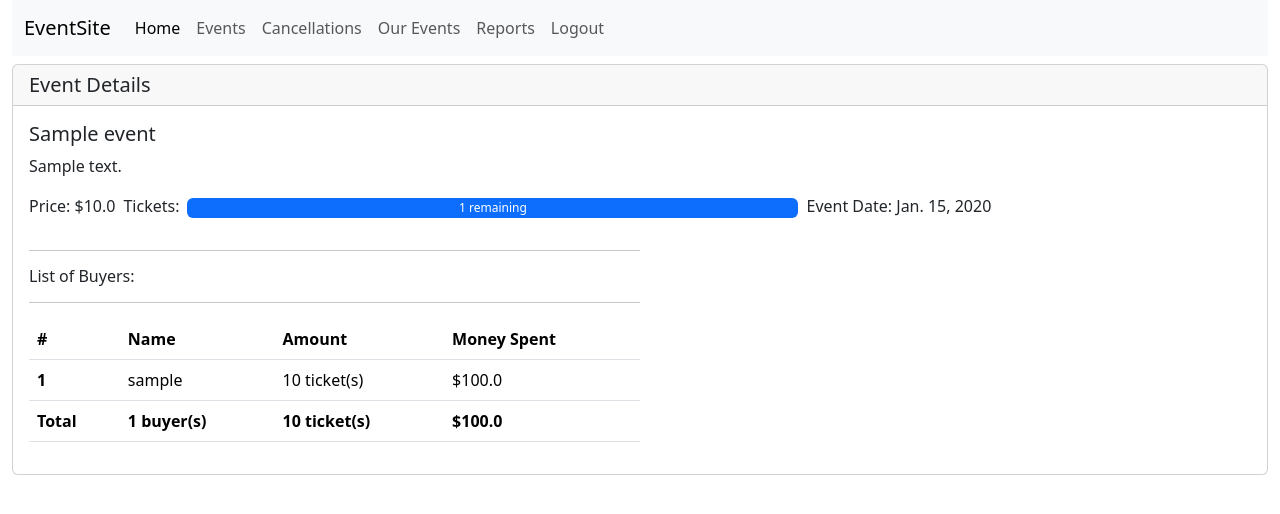
After one commit to hashimalsabbagh/Event-Ticket-Sales, a Django app: page /yourevents/event/1 in a window 1280 px wide. The commit adds this page. Shown: the top 514 px of the page. Run offline with Django 4.2, Linux system fonts and the light colour scheme; a user stored in the database is signed in; tables that the repository leaves empty hold one stand-in row (values such as "Sample post"); some libraries are stand-ins or nearby versions.

Commit message:
Added user types and event details for event host

```diff
--- a/eventsite/urls.py
+++ b/eventsite/urls.py
@@ -34,5 +34,8 @@ urlpatterns = [
     path('cancellations/', views.manageCancellation, name='manageCancellation'),
     path('cancellations/approve/<int:id>/', views.approve_cancellation, name='approve_cancellation'),
     path('cancellations/reject/<int:id>/', views.reject_cancellation, name='reject_cancellation'),
+    path('yourevents/', views.hostEvents, name="hostEvents"),
+    path('yourevents/addEvent/', views.addEvent, name="addEvent"),
+    path('yourevents/event/<int:id>', views.detailEvent, name="detailEvent"),
 
 ]
--- a/main/admin.py
+++ b/main/admin.py
@@ -6,4 +6,5 @@ admin.site.register(TicketsPurchased)
 admin.site.register(Wallet)
 admin.site.register(CancellationRequest)
 admin.site.register(Transactions)
+admin.site.register(UserProfile)
 # Register your models here.
--- a/main/templates/main/base.html
+++ b/main/templates/main/base.html
@@ -24,18 +24,30 @@
               </li>
 
               {% if request.user.is_authenticated %}
+               {% if request.user.is_superuser %}  <!-- if user is admin -->
+                <li class="nav-item">
+                <a class="nav-link" href="{% url "manageCancellation" %}">Cancellations</a>
+                </li>
+               {% endif %}
+               {% if request.user.userprofile.type == 'normal' %} <!-- if user is normal -->
                 <li class="nav-item">
                  <a class="nav-link" href="{% url "viewReservations" %}">My Reservations</a>
                 </li>
-              {% if request.user.is_superuser %}
-              <li class="nav-item">
-                <a class="nav-link" href="{% url "manageCancellation" %}">Cancellations</a>
-              </li>
-              {% else %}
+
                 <li class="nav-item">
                  <a class="nav-link" href="{% url "viewWallet" %}">Wallet</a>
                 </li>
+               {% elif request.user.userprofile.type == 'host' %}
+                <li class="nav-item">
+                 <a class="nav-link" href="{% url "hostEvents" %}">Our Events</a>
+                </li>
+
+                <li class="nav-item">
+                 <a class="nav-link" href="#">Reports</a>
+                </li>
                {% endif %}
+
+
                <li class="nav-item">
                 <a class="nav-link" href="{% url 'logout' %}">Logout</a>
                </li>
--- /dev/null
+++ b/main/templates/main/details.html
@@ -0,0 +1,68 @@
+{% extends "main/base.html" %}
+{% load bootstrap5 %}
+{% block title %} Your Events {% endblock  %}
+{% block content %}
+
+ <div class="card mt-2">
+
+     <h5 class="card-header">Event Details </h5>
+
+     <div class="card-body">
+      <h5 class="card-title">{{event.event_name}}</h5>
+      <p class="card-text">{{event.event_description}}</p>
+      <div class="d-flex flex-row">
+          <div class="me-2"><p> Price: ${{event.price}} </p></div>
+          <div class="me-2"> <p>Tickets: </p> </div>
+          <div class="progress w-50 mt-1" style="height: 20px">
+              <div class="progress-bar" role="progressbar"
+                   style="width: {% widthratio event.tickets_no event.max_tickets_no 100 %}%;"
+                   aria-valuenow="{{ event.tickets_no }}"
+                   aria-valuemin="0" aria-valuemax="{{event.max_tickets_no}}">
+
+                   {{event.tickets_no}} remaining
+              </div>
+
+          </div>
+          <div class="ms-2"> <p>Event Date: {{ event.end_date}} </p> </div>
+
+      </div>
+
+
+      <hr class="w-50">
+      <h6> List of Buyers: </h6>
+      <hr class="w-50">
+      <div>
+        <table class="table w-50">
+            <thead>
+              <tr>
+                <th scope="col">#</th>
+                <th scope="col">Name</th>
+                <th scope="col">Amount</th>
+                <th scope="col"> Money Spent</th>
+              </tr>
+            </thead>
+            <tbody>
+            {% for buyer in buyers %}
+              <tr>
+                <th scope="row">{{forloop.counter}}</th>
+                <td>{{buyer.user__username}}</td>
+                <td>{{buyer.totaltickets}} ticket(s) </td>
+                <td>${{buyer.moneyspent}}</td>
+
+              </tr>
+            {% endfor %}
+             <tr>
+                <th scope="row"> Total </th>
+                <th>{{event.numberofbuyers|default:'0'}} buyer(s)</th>
+                <th>{{event.tickets_sold|default:'0'}} ticket(s)</th>
+                <th>${{event.revenue|default:'0.0'}}</th>
+             </tr>
+            </tbody>
+        </table>
+      </div>
+
+
+     </div>
+ </div>
+
+{% endblock  %}
--- a/main/templates/main/events.html
+++ b/main/templates/main/events.html
@@ -28,9 +28,10 @@
             </div>
             <div class="ms-2"> <p>Event Date: {{ event.end_date}} </p> </div>
         </div>
-        {% if request.user.is_authenticated %}
+        {% if request.user.is_authenticated and request.user.userprofile.type == 'normal' %}
             {% if event.id in bought %}
              <p> You've already bought this </p>
+
             {% else %}
              <button type="button" class="btn btn-primary" data-bs-toggle="modal" data-bs-target="#buyTickets{{event.id}}">
                 Buy Tickets   <!-- Modal Button -->
@@ -81,6 +82,8 @@
                </script>
             </div>
           </div>
+        {% elif request.user.userprofile.type == 'host' or user.is_superuser %}
+         <p>  </p>
         {% else %}
          <div class="d-flex flex-row">
             <div class="mt-2"> <p class="fs-5"> Log in to buy tickets! </p> </div>
--- a/main/templates/main/register.html
+++ b/main/templates/main/register.html
@@ -22,6 +22,11 @@
                 {% bootstrap_field form.password layout='vertical' %}
             </div>
 
+            <div class="">
+                {% bootstrap_field form.type layout='vertical' %}
+            </div>
+
+
             <button type="submit" class="btn btn-primary w-10 mt-3">Register</button>
           </form>
     </div>
--- a/main/templates/main/wallet.html
+++ b/main/templates/main/wallet.html
@@ -26,15 +26,15 @@
     {% for transaction in transactions %}
     <div class="card mt-2">
      {% if forloop.first %}
-      <h5 class="card-header">Latest</h5>
+      <h5 class="card-header">Latest transactions</h5>
      {% endif %}
       <div class="card-body">
        {% if transaction.amount >= 0 %}
        <h5 class="card-title"><svg fill="#25850a" width="24px" height="24px" viewBox="0 0 24.00 24.00" xmlns="http://www.w3.org/2000/svg" stroke="#25850a"><g id="SVGRepo_bgCarrier" stroke-width="0"></g><g id="SVGRepo_tracerCarrier" stroke-linecap="round" stroke-linejoin="round" stroke="#CCCCCC" stroke-width="0.048"></g><g id="SVGRepo_iconCarrier"> <path d="M17.0020048,13 C17.5542895,13 18.0020048,13.4477153 18.0020048,14 C18.0020048,14.5128358 17.6159646,14.9355072 17.1186259,14.9932723 L17.0020048,15 L5.41700475,15 L8.70911154,18.2928932 C9.0695955,18.6533772 9.09732503,19.2206082 8.79230014,19.6128994 L8.70911154,19.7071068 C8.34862757,20.0675907 7.78139652,20.0953203 7.38910531,19.7902954 L7.29489797,19.7071068 L2.29489797,14.7071068 C1.69232289,14.1045317 2.07433707,13.0928192 2.88837381,13.0059833 L3.00200475,13 L17.0020048,13 Z M16.6128994,4.20970461 L16.7071068,4.29289322 L21.7071068,9.29289322 C22.3096819,9.8954683 21.9276677,10.9071808 21.1136309,10.9940167 L21,11 L7,11 C6.44771525,11 6,10.5522847 6,10 C6,9.48716416 6.38604019,9.06449284 6.88337887,9.00672773 L7,9 L18.585,9 L15.2928932,5.70710678 C14.9324093,5.34662282 14.9046797,4.77939176 15.2097046,4.38710056 L15.2928932,4.29289322 C15.6533772,3.93240926 16.2206082,3.90467972 16.6128994,4.20970461 Z"></path> </g></svg> ${{transaction.amount}}</h5>
-        <p class="card-text">${{transaction.amount}} was added at {{transaction.created_at}}</p>             <!-- display transactions and check amount -->
+        <p class="card-text">${{transaction.amount}} was added on {{transaction.created_at}}</p>             <!-- display transactions and check amount -->
        {% else %}
        <h5 class="card-title"><svg fill="#ad0000" width="24px" height="24px" viewBox="0 0 24.00 24.00" xmlns="http://www.w3.org/2000/svg" stroke="#ad0000"><g id="SVGRepo_bgCarrier" stroke-width="0"></g><g id="SVGRepo_tracerCarrier" stroke-linecap="round" stroke-linejoin="round" stroke="#CCCCCC" stroke-width="0.048"></g><g id="SVGRepo_iconCarrier"> <path d="M17.0020048,13 C17.5542895,13 18.0020048,13.4477153 18.0020048,14 C18.0020048,14.5128358 17.6159646,14.9355072 17.1186259,14.9932723 L17.0020048,15 L5.41700475,15 L8.70911154,18.2928932 C9.0695955,18.6533772 9.09732503,19.2206082 8.79230014,19.6128994 L8.70911154,19.7071068 C8.34862757,20.0675907 7.78139652,20.0953203 7.38910531,19.7902954 L7.29489797,19.7071068 L2.29489797,14.7071068 C1.69232289,14.1045317 2.07433707,13.0928192 2.88837381,13.0059833 L3.00200475,13 L17.0020048,13 Z M16.6128994,4.20970461 L16.7071068,4.29289322 L21.7071068,9.29289322 C22.3096819,9.8954683 21.9276677,10.9071808 21.1136309,10.9940167 L21,11 L7,11 C6.44771525,11 6,10.5522847 6,10 C6,9.48716416 6.38604019,9.06449284 6.88337887,9.00672773 L7,9 L18.585,9 L15.2928932,5.70710678 C14.9324093,5.34662282 14.9046797,4.77939176 15.2097046,4.38710056 L15.2928932,4.29289322 C15.6533772,3.93240926 16.2206082,3.90467972 16.6128994,4.20970461 Z"></path> </g></svg> ${{transaction.amount|negate}}</h5>
-        <p class="card-text">${{transaction.amount|negate}} was spent at {{transaction.created_at}}</p>
+        <p class="card-text">${{transaction.amount|negate}} was spent on {{transaction.created_at}}</p>
        {% endif %}
 
       </div>
--- a/main/views.py
+++ b/main/views.py
@@ -1,10 +1,10 @@
 from django.shortcuts import render, redirect, get_object_or_404
-from django.http import HttpResponse, HttpRequest
+from django.http import HttpResponse, HttpRequest, HttpResponseForbidden
 from .forms import *
 from django.contrib.auth import authenticate, login as auth_login
 from django.contrib.auth.decorators import login_required, user_passes_test
 from django.contrib.auth import logout
-from django.db.models import F
+from django.db.models import F, ExpressionWrapper, FloatField, Sum, Count
 from django.contrib import messages
 
 def home(request):
@@ -26,6 +26,7 @@ def register(request):
             new_user = authenticate(username=form.cleaned_data['username'], password=form.cleaned_data['password'])
             auth_login(request, new_user)
             Wallet.objects.create(user=new_user, money=0.00)
+            UserProfile.objects.create(user=new_user, type=form.cleaned_data['type'])
             return redirect('home')
     else:
         form = UserForm()
@@ -73,6 +74,9 @@ def buyTickets(request, id):
             return redirect('viewEvents')
         if quantity > 10:
             messages.error(request, "You are only allowed a maximum of 10 tickets")   # don't allow more than 10 ticket purchases
+            return redirect('viewEvents')
+        if UserProfile.objects.get(user=request.user).type == 'host':    # don't allow hosts to buy tickets
+            messages.error(request, "You cannot buy tickets as a host")
             return redirect('viewEvents')
         if event.tickets_no >= quantity:
             if quantity * event.price > wallet.money:   # checks if user has enough money. if not: redirect and show error message
@@ -180,6 +184,50 @@ def reject_cancellation(request, id):
 
     return redirect('manageCancellation')
 
+@login_required
+def hostEvents(request):
+    revenue_exp = ExpressionWrapper(
+        F('ticketspurchased__quantity') * F('price'),   # calculate revenue using price of event and quantity of tickets purchased
+        output_field = FloatField()
+    )
+    events = Events.objects.filter(event_host = request.user).annotate(revenue=Sum(revenue_exp)).order_by('end_date')
+    return render(request, 'main/hostevents.html', {'events' : events})
 
+@login_required
+def addEvent(request):
+    if UserProfile.objects.get(user=request.user).type != 'host':
+            return HttpResponseForbidden("You are not allowed to add events")
+    if request.method == 'POST':
+        form = EventForm(request.POST)
+        if form.is_valid():
+            event = form.save(commit=False)
+            event.event_host = request.user
+            event.save()
+            return redirect('hostEvents')
+    else:
+        form = EventForm()
+    return render(request, 'main/addEvent.html', {'form': form})
+
+@login_required
+def detailEvent(request, id):
+    if UserProfile.objects.get(user=request.user).type != 'host':
+            return HttpResponseForbidden("You are not allowed to see this page")
+    revenue_exp = ExpressionWrapper(
+          F('ticketspurchased__quantity') * F('price'),   # calculate revenue using price of event and quantity of tickets purchased
+        output_field = FloatField()
+    )
+    event = Events.objects.filter(id = id).annotate(
+        revenue=Sum(revenue_exp),  # total money made
+        tickets_sold = Sum('ticketspurchased__quantity'),  # total number of tickets sold
+        numberofbuyers = Count('ticketspurchased__user', distinct=True) # number of distinct buyers
+    ).first()
+
+    buyers = TicketsPurchased.objects.filter(event=event).values(
+        'user__username'
+    ).annotate(
+        totaltickets = Sum('quantity'),   # number of tickets each user bought
+        moneyspent = Sum(F('quantity') * F('event__price'))  # amount of money each user spent
+    )
+    return render(request, 'main/details.html', {'event' : event, 'buyers' : buyers})
 
 # Create your views here.
```
Also changed, not shown: main/forms.py (+13 -0 lines), main/models.py (+20 -2 lines), main/templates/main/addEvent.html (added, +20 -0 lines), main/templates/main/hostevents.html (added, +47 -0 lines), eventsite/asgi.py (line endings or trailing spaces), main/migrations/0013_userprofile.py (added), main/migrations/0014_alter_events_release_date.py (added), main/migrations/0015_alter_events_tickets_no.py (added), main/migrations/0016_events_event_host.py (added). Lines whose indentation alone changed are shown as unchanged.
